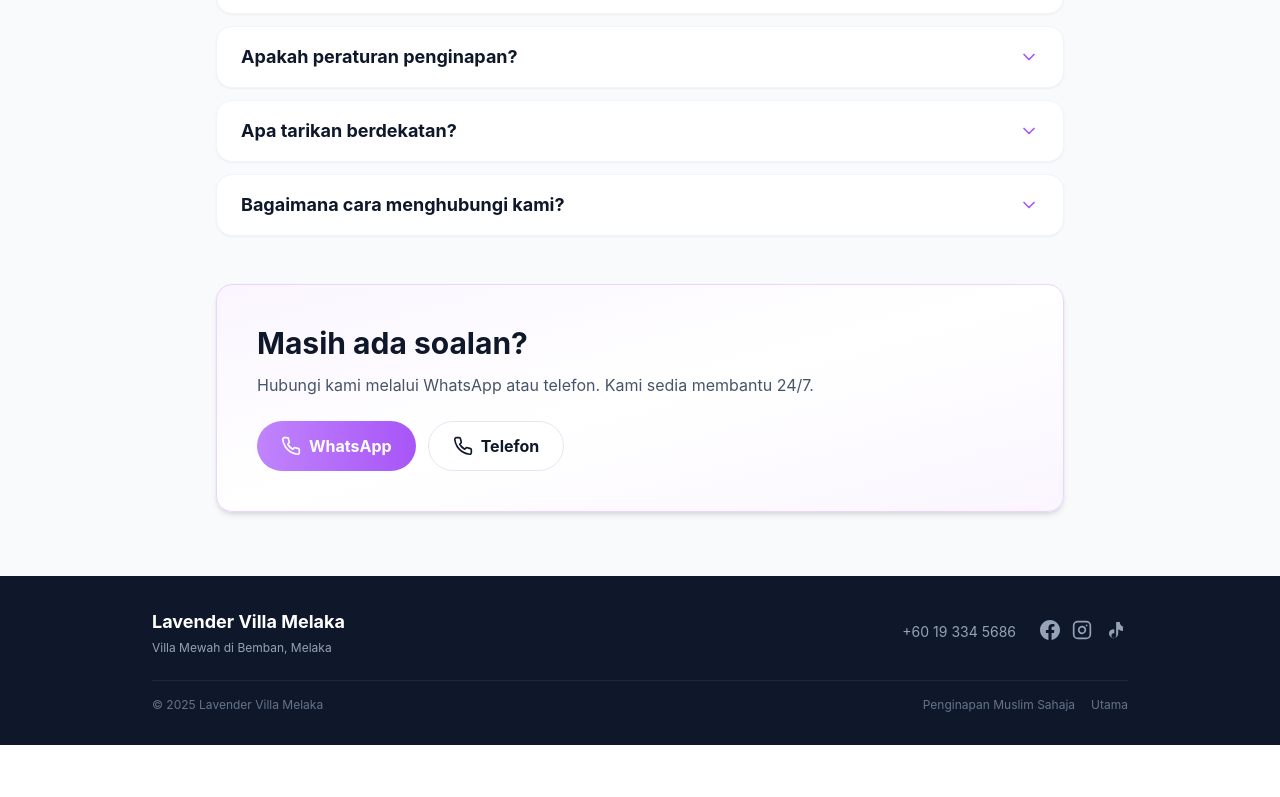
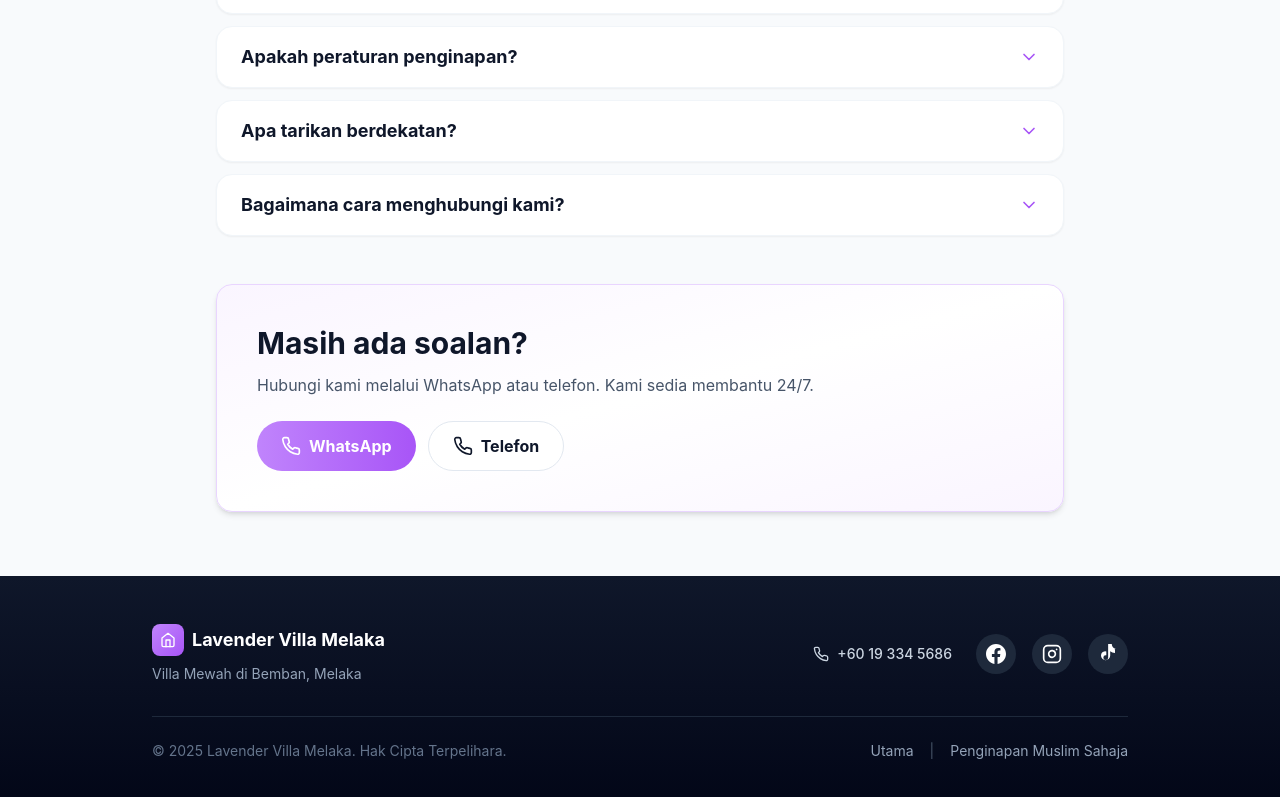
Before and after one commit to najmizulhusni/lavender-villa, a React (Vite) app: page /faq in a window 1280 px wide. Shown: the part 882-1679 px from the top of the page. Before the commit the page ends 1627 px from the top, so only its background shows below. Built offline with nearby package versions, Linux system fonts and the light colour scheme; no server answers.

Commit message:
Add FAQ link to footer and update FAQ page footer to match main page

```diff
--- a/src/App.jsx
+++ b/src/App.jsx
@@ -1822,6 +1822,7 @@ Saya ingin membuat tempahan untuk Lavender Villa Melaka pada tarikh di atas. Sil
           <div className="border-t border-slate-800 pt-6 flex flex-col sm:flex-row items-center justify-between gap-4">
             <p className="text-slate-500 text-sm">© 2025 Lavender Villa Melaka. Hak Cipta Terpelihara.</p>
             <div className="flex items-center gap-4 text-sm text-slate-400">
+              <a href="/faq" className="hover:text-white transition">FAQ</a>
               <span className="flex items-center gap-1.5">
                 <Moon className="w-4 h-4 text-purple-400" />
                 Penginapan Muslim Sahaja
--- a/src/FAQ.jsx
+++ b/src/FAQ.jsx
@@ -148,31 +148,37 @@ export default function FAQ() {
       </div>
 
       {/* Footer */}
-      <footer className="bg-slate-900 text-white py-8">
+      <footer className="bg-gradient-to-b from-slate-900 to-slate-950 text-white py-10 sm:py-12">
         <div className="max-w-5xl mx-auto px-4 sm:px-6">
           {/* Main Footer Content */}
-          <div className="flex flex-col sm:flex-row items-center justify-between gap-6 mb-6">
+          <div className="flex flex-col sm:flex-row items-center justify-between gap-6 mb-8">
             {/* Brand */}
             <div className="text-center sm:text-left">
-              <h3 className="text-lg font-bold text-white mb-1">Lavender Villa Melaka</h3>
-              <p className="text-slate-400 text-xs">Villa Mewah di Bemban, Melaka</p>
+              <div className="flex items-center justify-center sm:justify-start gap-2 mb-2">
+                <div className="w-8 h-8 bg-gradient-to-br from-purple-400 to-purple-500 rounded-lg flex items-center justify-center">
+                  <Home className="w-4 h-4 text-white" />
+                </div>
+                <h3 className="text-lg font-bold text-white">Lavender Villa Melaka</h3>
+              </div>
+              <p className="text-slate-400 text-sm">Villa Mewah di Bemban, Melaka</p>
             </div>
 
             {/* Contact & Social */}
-            <div className="flex items-center gap-6">
-              <a href="tel:+60193345686" className="text-slate-400 hover:text-white transition text-sm">
+            <div className="flex flex-col sm:flex-row items-center gap-4 sm:gap-6">
+              <a href="tel:+60193345686" className="text-slate-300 hover:text-white transition text-sm font-medium flex items-center gap-2">
+                <Phone className="w-4 h-4" />
                 +60 19 334 5686
               </a>
-              <div className="flex gap-3">
-                <a href="https://www.facebook.com/lavendervillamelaka" target="_blank" rel="noopener noreferrer" className="text-slate-400 hover:text-white transition">
+              <div className="flex gap-4">
+                <a href="https://www.facebook.com/lavendervillamelaka" target="_blank" rel="noopener noreferrer" className="w-10 h-10 bg-slate-800 hover:bg-purple-500 rounded-full flex items-center justify-center transition-all duration-300">
                   <svg className="w-5 h-5" viewBox="0 0 24 24" fill="currentColor">
                     <path d="M24 12.073c0-6.627-5.373-12-12-12s-12 5.373-12 12c0 5.99 4.388 10.954 10.125 11.854v-8.385H7.078v-3.47h3.047V9.43c0-3.007 1.792-4.669 4.533-4.669 1.312 0 2.686.235 2.686.235v2.953H15.83c-1.491 0-1.956.925-1.956 1.874v2.25h3.328l-.532 3.47h-2.796v8.385C19.612 23.027 24 18.062 24 12.073z"/>
                   </svg>
                 </a>
-                <a href="https://www.instagram.com/lavendervillamelaka" target="_blank" rel="noopener noreferrer" className="text-slate-400 hover:text-white transition">
+                <a href="https://www.instagram.com/lavendervillamelaka" target="_blank" rel="noopener noreferrer" className="w-10 h-10 bg-slate-800 hover:bg-gradient-to-br hover:from-purple-500 hover:to-pink-500 rounded-full flex items-center justify-center transition-all duration-300">
                   <Instagram className="w-5 h-5" />
                 </a>
-                <a href="https://www.tiktok.com/@lavendervillamelaka" target="_blank" rel="noopener noreferrer" className="text-slate-400 hover:text-white transition">
+                <a href="https://www.tiktok.com/@lavendervillamelaka" target="_blank" rel="noopener noreferrer" className="w-10 h-10 bg-slate-800 hover:bg-slate-700 rounded-full flex items-center justify-center transition-all duration-300">
                   <TikTokIcon />
                 </a>
               </div>
@@ -180,11 +186,12 @@ export default function FAQ() {
           </div>
 
           {/* Bottom Bar */}
-          <div className="border-t border-slate-800 pt-4 flex flex-col sm:flex-row items-center justify-between gap-3">
-            <p className="text-slate-500 text-xs">© 2025 Lavender Villa Melaka</p>
-            <div className="flex items-center gap-4 text-xs text-slate-500">
+          <div className="border-t border-slate-800 pt-6 flex flex-col sm:flex-row items-center justify-between gap-4">
+            <p className="text-slate-500 text-sm">© 2025 Lavender Villa Melaka. Hak Cipta Terpelihara.</p>
+            <div className="flex items-center gap-4 text-sm text-slate-400">
+              <a href="/" className="hover:text-white transition">Utama</a>
+              <span className="text-slate-600">|</span>
               <span>Penginapan Muslim Sahaja</span>
-              <a href="/" className="hover:text-white transition">Utama</a>
             </div>
           </div>
         </div>
```
